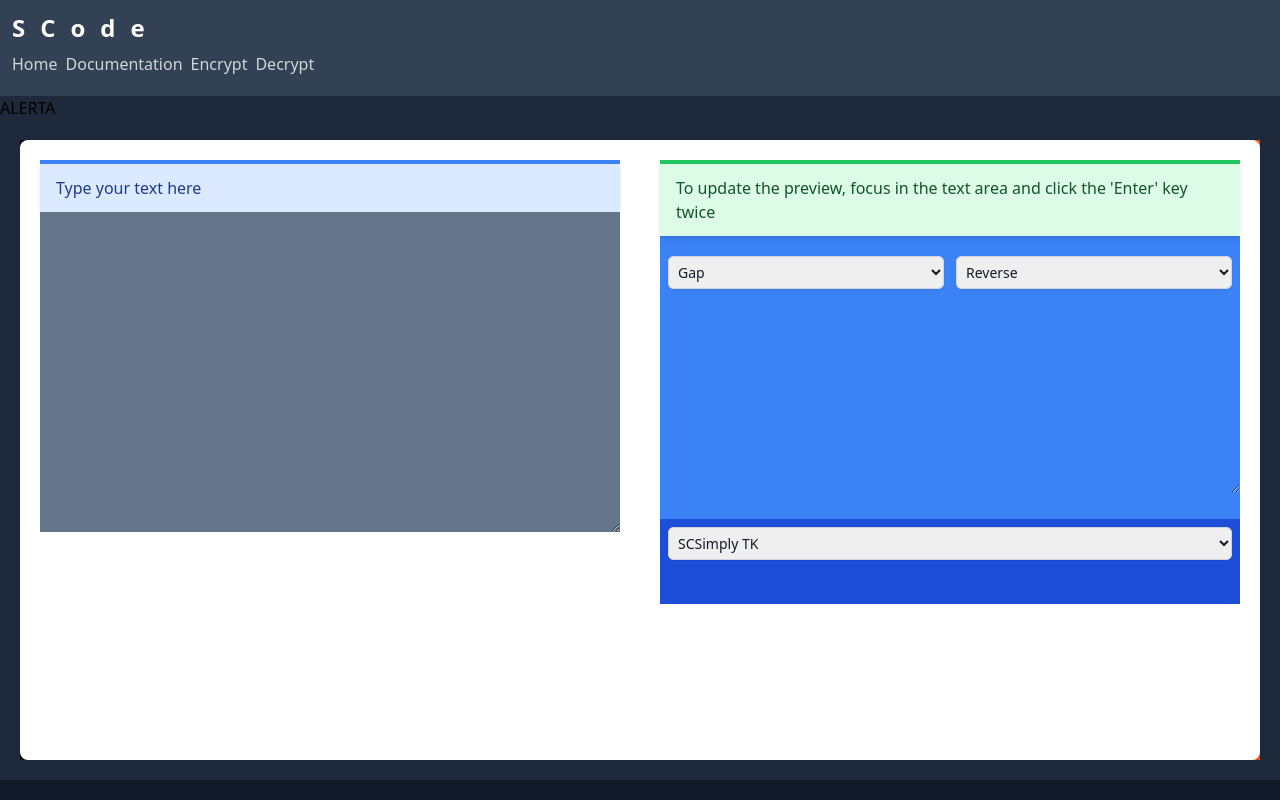
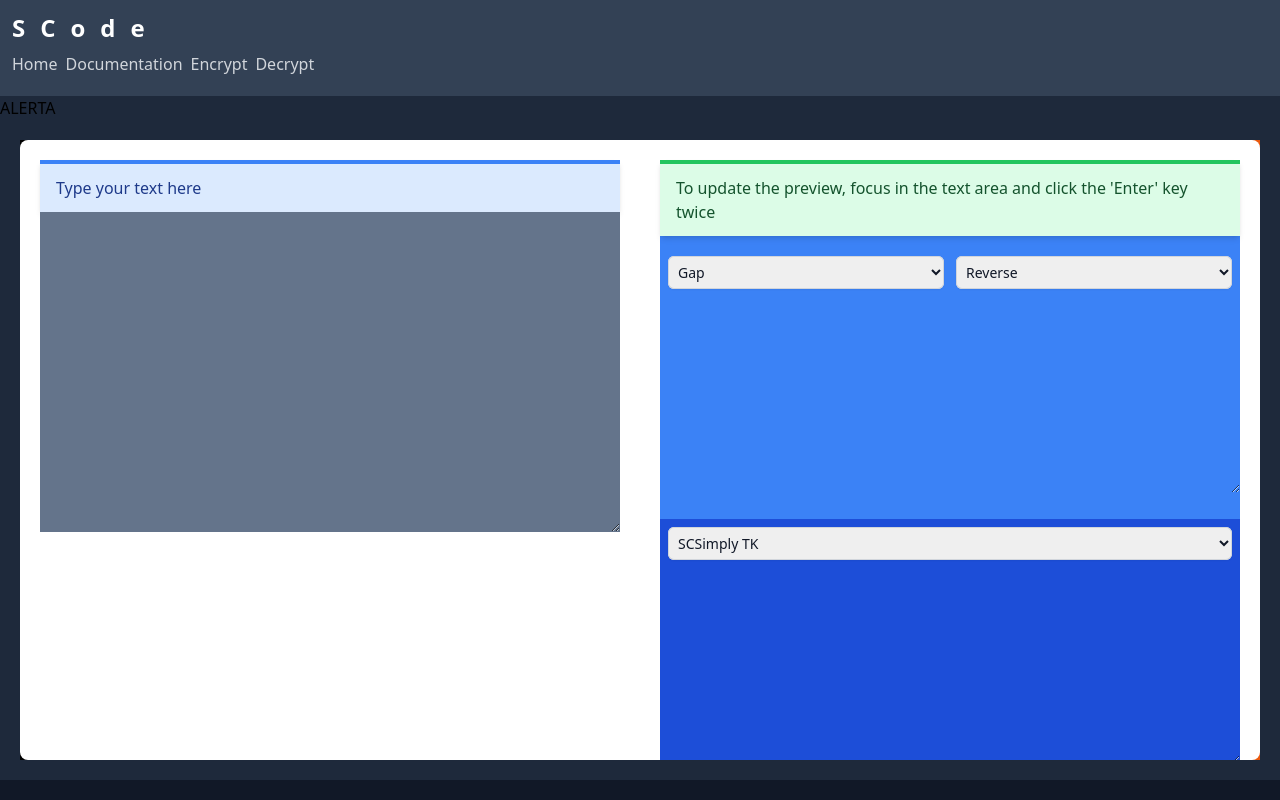
Before and after one commit to Mikeprogrammer973/scode, a React (Create React App) app in the folder scode/: page /encrypt in a window 1280 px wide. Shown: the top 800 px of the page. Built offline with nearby package versions, Linux system fonts and the light colour scheme.

Commit message:
.........

```diff
--- a/scode/src/interface/Encrypt.tsx
+++ b/scode/src/interface/Encrypt.tsx
@@ -136,9 +136,7 @@ export default function Encrypt(): JSX.Element
                                     <input type="text" onChange={e => {setKey(e.target.value); previweFormatation();}} value={format_str(key)} placeholder="Key" className="w-full my-2 rounded-md border-0 p-1.5 text-gray-900 shadow-sm outline-gray-500 ring-1 ring-inset ring-gray-300 placeholder:text-gray-400 sm:text-sm sm:leading-6" />
                                 </abbr>}
                             </p>
-                            <p className="p-2 text-xl text-white">
-                                {cTxt}
-                            </p>
+                            <textarea rows={7} value={cTxt} className="div-2 text-xl text-white w-full bg-transparent px-2 outline-none box-border"></textarea>
                         </div>
                     </div>
                 </div>
```
